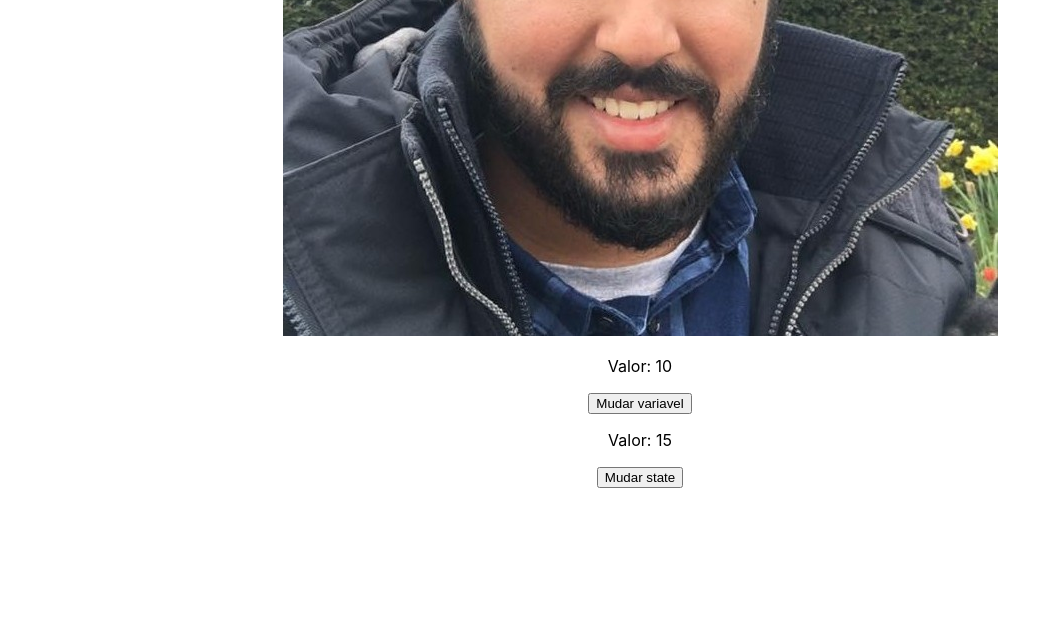
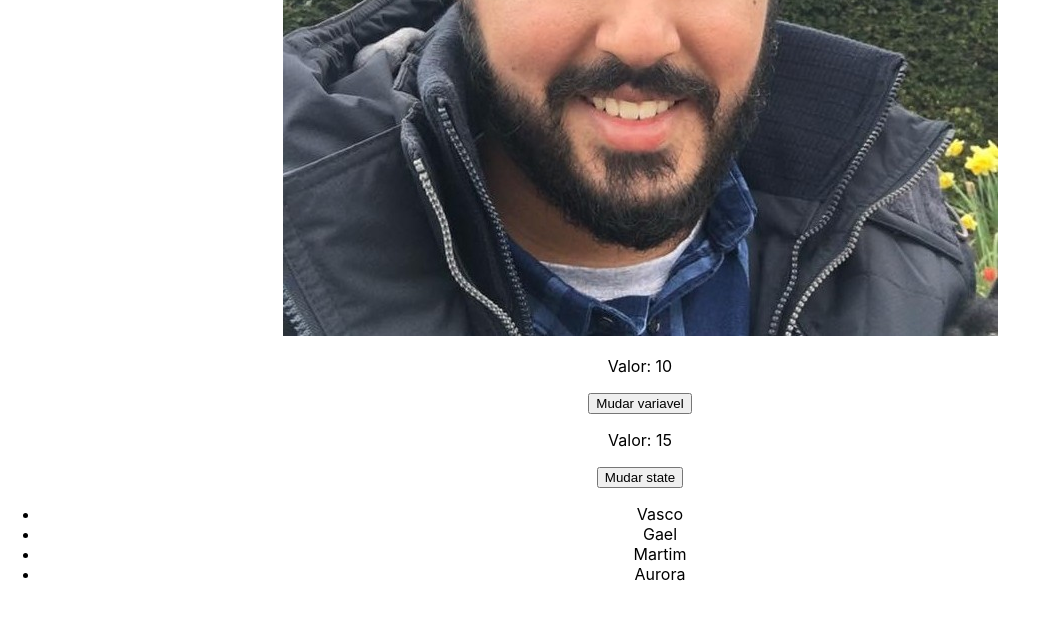
Before and after one commit to antoniolvitall/avancando-no-react, a React (Create React App) app in the folder avancando/: page / in a window 1280 px wide. Shown: the part 1545-2163 px from the top of the page, without its empty margins (0-1038 px from the left). Built offline with nearby package versions, Linux system fonts and the light colour scheme.

Commit message:
testando renderizacao de listas

```diff
--- a/avancando/src/App.js
+++ b/avancando/src/App.js
@@ -1,5 +1,6 @@
 import './App.css';
 import Antonio from "./assets/antonio.jpg";
+import ListRender from './components/ListRender';
 import ManageData from './components/ManageData';
 
 function App() {
@@ -15,6 +16,7 @@
         <img src={Antonio} alt="Eu" />
       </div>
       <ManageData/>
+      <ListRender/>
     </div>
   );
 }
--- /dev/null
+++ b/avancando/src/components/ListRender.js
@@ -0,0 +1,17 @@
+import {useState} from 'react'
+
+const ListRender = () => {
+    const [list] = useState(["Vasco", "Gael", "Martim", "Aurora"]);
+
+  return (
+    <div>
+        <ul>
+            {list.map((item) => (
+                <li>{item}</li>
+            ))}
+        </ul>
+    </div>
+  )
+}
+
+export default ListRender
```
